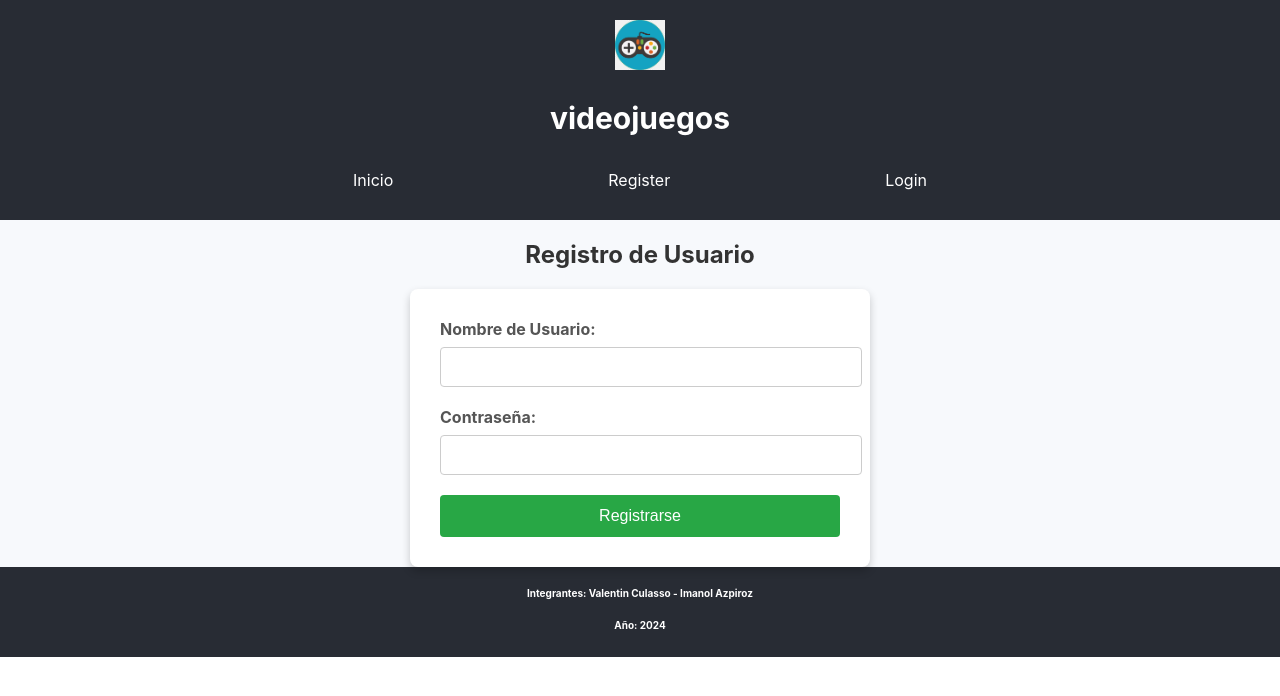
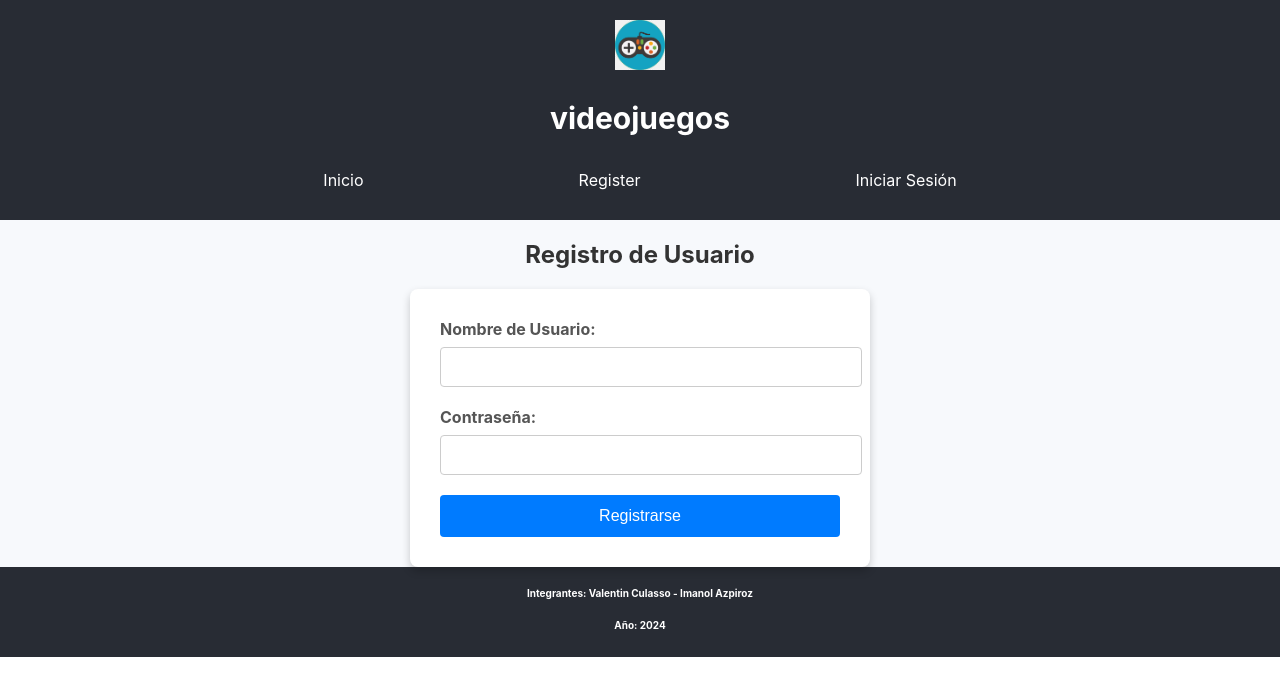
Before and after one commit to valentinculasso/Seminario-PHP---Parte-REACT, a React (Create React App) app: page /register in a window 1280 px wide. Shown: the top 696 px of the page. Built offline with nearby package versions, Linux system fonts and the light colour scheme.

Commit message:
modificaciones en componentes

```diff
--- a/src/App.js
+++ b/src/App.js
@@ -1,4 +1,4 @@
-import React from 'react';
+import React, { useState, useEffect } from 'react';
 import { BrowserRouter as Router, Route, Routes } from 'react-router-dom';
 import HeaderComponent from './components/HeaderComponent';
 import FooterComponent from './components/FooterComponent';
@@ -10,10 +10,27 @@ import RegisterPage from './pages/pagesRegistro/registerPage';
 
 
 function App() {
+
+  const [user, setUser] = useState(null);
+
+  useEffect(() => {
+    const token = localStorage.getItem('token');
+    const username = localStorage.getItem('username');
+    if (token && username) {
+        setUser({ username, token });
+    }
+  }, []);
+
+  const handleLogout = () => {
+    localStorage.removeItem('token');
+    localStorage.removeItem('username');
+    setUser(null);
+};
+
   return (
     <Router>
       <HeaderComponent />
-      <NavBarComponent />
+      <NavBarComponent user={user} onLogout={handleLogout}/>
       <Routes>
 
         <Route path="/" element={<JuegoPage/>} />
--- a/src/assets/styles/NavBarComponent.css
+++ b/src/assets/styles/NavBarComponent.css
@@ -16,3 +16,10 @@
   .nav-link:hover {
     color: blue;              /* Cambia el color del texto al pasar el mouse */
   }
+
+  .navbar .username {
+    color: white;                 /* Color de texto para el nombre de usuario */
+    font-size: 16px;              /* Tamaño de fuente igual que los enlaces */
+    padding: 20px 30px;           /* Espaciado interno alrededor del nombre de usuario */
+    font-weight: bold;            /* Hacer el texto del nombre de usuario más prominente */
+}
--- a/src/components/NavBarComponent.js
+++ b/src/components/NavBarComponent.js
@@ -2,14 +2,26 @@ import React from 'react';
 import { Link } from 'react-router-dom';
 import '../assets/styles/NavBarComponent.css'; // Importar el archivo de estilos
 
-function NavBarComponent() {
+function NavBarComponent({ user, onLogout}) {
   return (
     <nav className="navbar">
         <Link to="/" className="nav-link">Inicio</Link>
+        {!user && (
         <Link to="/register" className="nav-link">Register</Link>
-        <Link to="/login" className="nav-link">Login</Link>
+        )}
+        {user ? (
+                <>
+                    <Link to="/calificacion" className="nav-link">Calificar juego</Link>
+                    <span className="username">Bienvenido, {user.username}</span>
+                    <button onClick={onLogout} className="">Cerrar Sesión</button>
+                </>
+            ) : (
+                <Link to="/login" className="nav-link">Iniciar Sesión</Link>
+            )}
     </nav>
   );
+
+  // Falta: hacerle estilos al boton de cerrar sesion, y falta usar user como estado global
 }
 
 export default NavBarComponent;
--- a/src/pages/pagesJuego/juegoPage.js
+++ b/src/pages/pagesJuego/juegoPage.js
@@ -7,7 +7,10 @@ function JuegoPage() {
     // Defin los estados inicial para almacenar la lista de juegos y el número de página
     const [juegos, setJuegos] = useState([]);
     const [pagina, setPagina] = useState(1);
+    const [total, setTotal] = useState(0);
     const [error, setError] = useState(null); // Estado para manejar errores en la carga de datos
+
+    const juegosPorPagina = 5;
 
     // useEffect se ejecuta cada vez que 'pagina' cambia, llamando a fetchGameData
     useEffect(() => {
@@ -20,7 +23,8 @@ function JuegoPage() {
         axios.get(`http://localhost:8000/juegos?pagina=${pagina}`)
             .then((response) => {
                 // Si la solicitud es exitosa, guarda los datos de los juegos en el estado
-                setJuegos(response.data);
+                setJuegos(response.data.result);
+                setTotal(response.data.total);
                 setError(null); // Reinicia el estado de error si los datos se cargan correctamente
             })
             .catch((error) => {
@@ -36,7 +40,9 @@ function JuegoPage() {
 
     // Función para avanzar a la siguiente página
     const handlePaginaSiguiente = () => {
-        setPagina((prevPagina) => prevPagina + 1); // Pagina + 1
+        if(pagina < Math.ceil(total / juegosPorPagina)){
+            setPagina((prevPagina) => prevPagina + 1); // Pagina + 1
+        }
     };
 
     // Función para retroceder a la página anterior
@@ -80,8 +86,9 @@ function JuegoPage() {
                     Anterior
                 </button>
                 <span className="pagination-info">Página {pagina}</span>
-                <button onClick={handlePaginaSiguiente}/* aca deberia poner una condicion para que si en la siguiente pagina no hay nada no deje ir? como arriba si llega a la pagina 1
-                 */ className="pagination-button">
+                <button onClick={handlePaginaSiguiente}
+                    disabled={pagina >= Math.ceil(total / juegosPorPagina)}
+                    className="pagination-button">
                     Siguiente
                 </button>
             </div>
--- a/src/pages/pagesLogin/loginPage.js
+++ b/src/pages/pagesLogin/loginPage.js
@@ -13,10 +13,10 @@ function LoginPage({ setUser }) {
 
         axios.post('http://localhost:8000/login' , {nombre_usuario: username, clave: password})
             .then((response) => {
-                // Cuando me logeo si no me equivoco me devolvia el token generado
+                // Cuando le doy a "iniciar sesion" me devuelve el token generado
                 const token = response.data;
                 localStorage.setItem('token', token);
-                // let tokenS = localStorage.getItem('token');
+                localStorage.setItem('username', username);
                 console.log(response);
             })
             .catch(() => {
--- a/src/pages/pagesRegistro/RegisterPage.css
+++ b/src/pages/pagesRegistro/RegisterPage.css
@@ -41,7 +41,7 @@
 .registro-form button {
     width: 100%;
     padding: 12px;
-    background-color: #28a745;
+    background-color: #007bff;
     color: #fff;
     border: none;
     border-radius: 4px;
```
